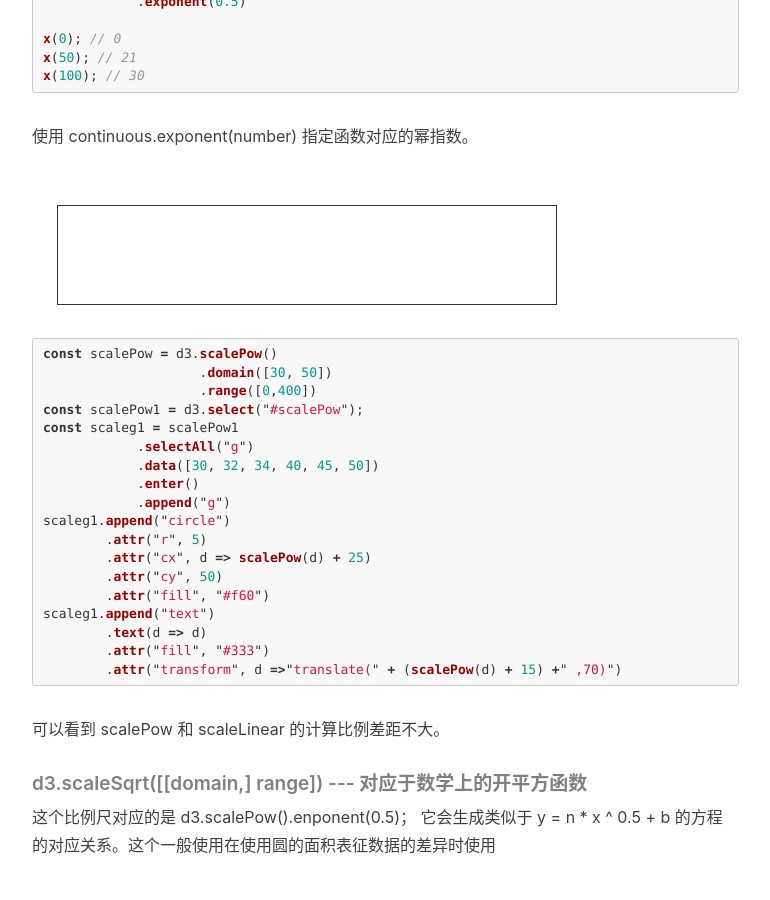
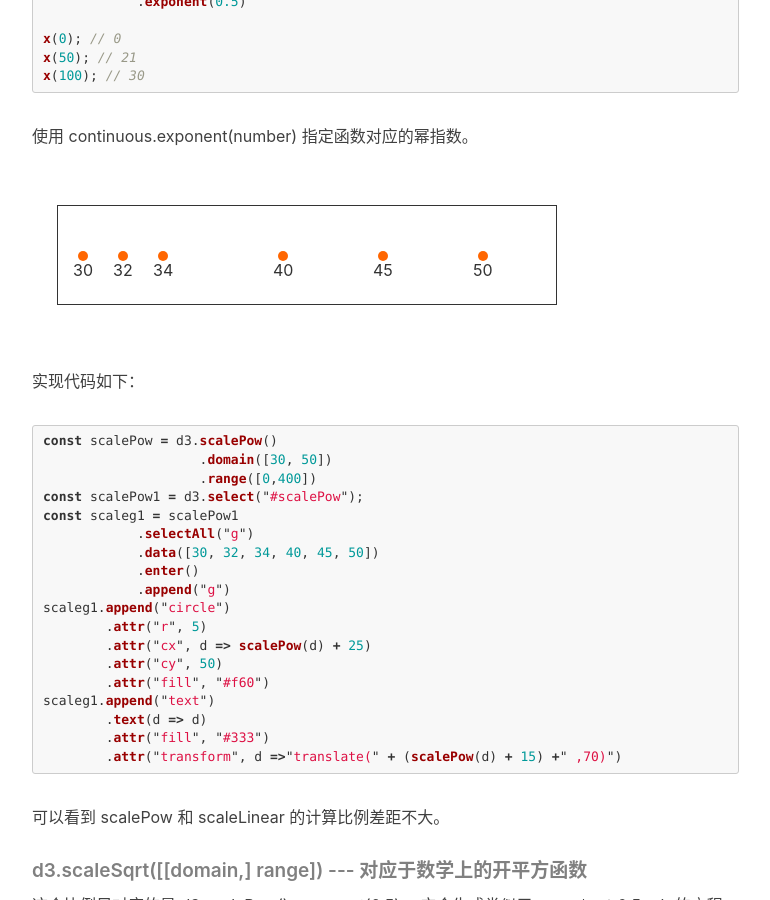
Before and after one commit to BobiY/BobiY.github.io, a Jekyll site: the page built from _posts/2017-6-16-D3-scale.html, in a window 1280 px wide and 900 px high, scrolled down 6243 px. Shown: the whole window, without its empty margins (233-1003 px from the left). Built offline with Jekyll 4.4.1, drawn with Linux system fonts in a browser that asks for light colours; nearby versions of some CDN libraries; comment, search, counter and statistics services are not loaded.

Commit message:
啦啦啦

```diff
--- a/_posts/2017-6-16-D3-scale.html
+++ b/_posts/2017-6-16-D3-scale.html
@@ -345,6 +345,29 @@ x(100); // 30
     使用 continuous.exponent(number) 指定函数对应的幂指数。
 </p>
 <svg id="scalePow" height="100" width="500" style="border: 1px solid #333; margin: 25px;overflow: visible;"></svg>
+<script>
+    const scalePow = d3.scalePow()
+                    .domain([30, 50])
+                    .range([0,400])
+const scalePow1 = d3.select("#scalePow");
+const scaleg1 = scalePow1
+            .selectAll("g")
+            .data([30, 32, 34, 40, 45, 50])
+            .enter()
+            .append("g")
+scaleg1.append("circle")
+        .attr("r", 5)
+        .attr("cx", d => scalePow(d) + 25)
+        .attr("cy", 50)
+        .attr("fill", "#f60")
+scaleg1.append("text")
+        .text(d => d)
+        .attr("fill", "#333")
+        .attr("transform", d =>"translate(" + (scalePow(d) + 15) +" ,70)")
+</script>
+<p>
+    实现代码如下：
+</p>
 {% highlight javascript %}
 
 const scalePow = d3.scalePow()
```
